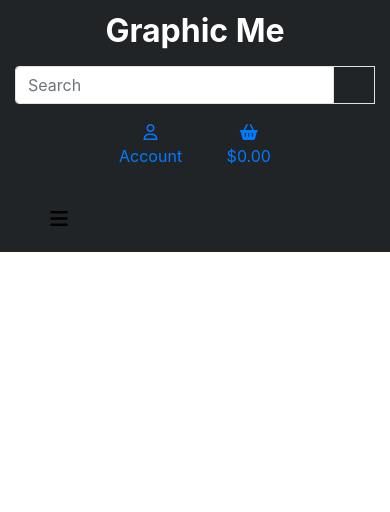
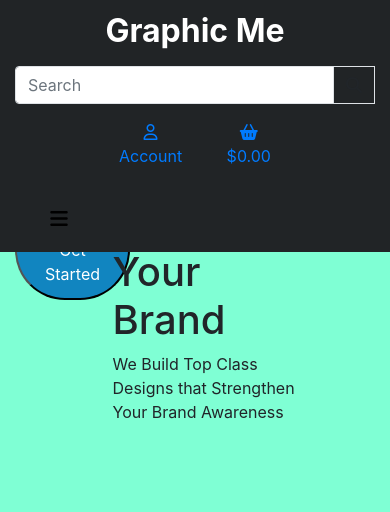
Before and after one commit to rovan89/CI-PP5-Graphic-Me, a Django app: page / in a window 390 px wide. Shown: the top 512 px of the page. Run offline with Django 3.2, Linux system fonts and the light colour scheme; some libraries are stand-ins or nearby versions.

Commit message:
Style site buttons and make responsive when user hovers

```diff
--- a/static/css/base.css
+++ b/static/css/base.css
@@ -1,3 +1,33 @@
+
+/* Navigation */
+
 header {
     background-color: #212426;
 }
+
+#navbarNav {
+    justify-content: center;
+}
+
+body {
+    background-color: aquamarine;
+}
+
+.index_hero_image {
+    padding-top: 200px ;
+}
+
+/* Site Buttons */
+
+.site_btn_blu {
+    color: #FFFFFF;
+    background-color: #1185C0;
+    padding: 12px 28px;
+    border-radius: 50px;
+    transition-duration: 0.2s;
+}
+
+.site_btn_blu:hover {
+    background-color: #FFFFFF;
+    color: #1185C0;
+  }
```
